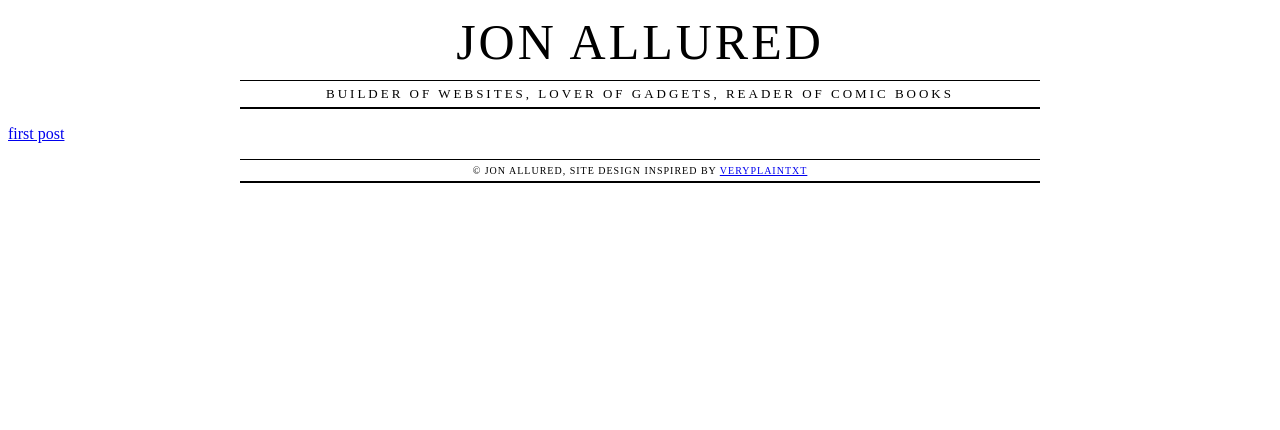
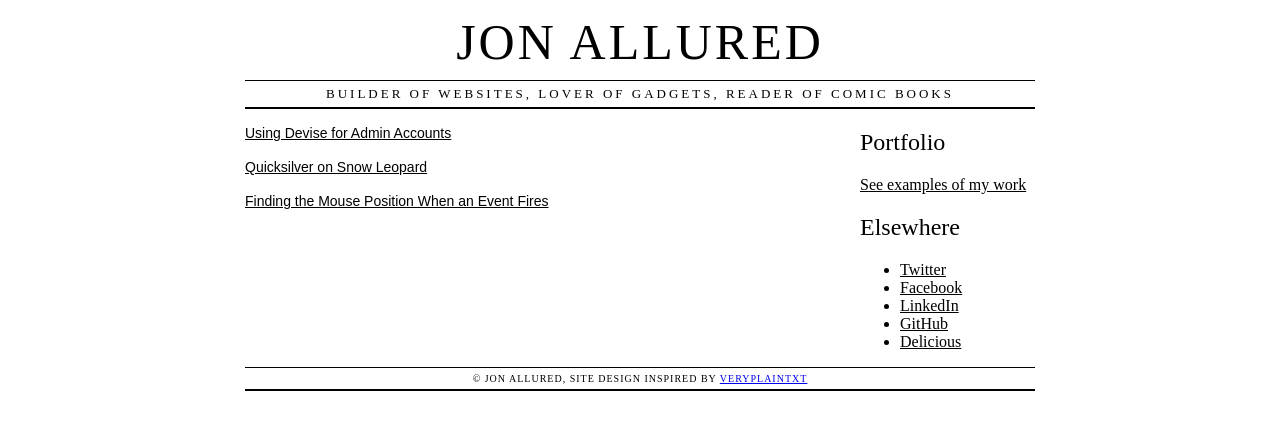
Before and after one commit to jonallured/jonallured.com, a Jekyll site: the page built from index.html, in a window 1280 px wide. Shown: the top 430 px of the page. Built offline with Jekyll 4.4.1, drawn with Linux system fonts in a browser that asks for light colours.

Commit message:
bunch more styling

```diff
--- a/_layouts/default.html
+++ b/_layouts/default.html
@@ -8,10 +8,25 @@
 	</head>
 	<body>
 		<header>
-			<h1 id="home"><a href="/">Jon Allured</a></h1>
-			<p id="tagline">Builder of Websites, Lover of Gadgets, Reader of Comic Books</p>
+			<h1><a href="/">Jon Allured</a></h1>
+			<p>Builder of Websites, Lover of Gadgets, Reader of Comic Books</p>
 		</header>
-		{{ content }}
+		<section>
+			{{ content }}
+			<aside>
+				<h2>Portfolio</h2>
+				<p><a href="/portfolio">See examples of my work</a></p>
+				<h2>Elsewhere</h2>
+				<ul>
+					<li><a href="http://www.twitter.com/jonallured">Twitter</a></li>
+					<li><a href="http://www.facebook.com/jonallured">Facebook</a></li>
+					<li><a href="http://www.linkedin.com/in/jonallured">LinkedIn</a></li>
+					<li><a href="http://github.com/jonallured">GitHub</a></li>
+					<!-- <li><a href="http://www.flickr.com/photos/jonallured">Flickr</a></li> -->
+					<li><a href="http://delicious.com/jonallured">Delicious</a></li>
+				</ul>
+			</aside>
+		</section>
 		<footer>
 			<p>&copy; Jon Allured, site design inspired by <a href="http://www.plaintxt.org/#veryplaintxt">VERYPLAINTXT</a></p>
 		</footer>
--- a/_layouts/post.html
+++ b/_layouts/post.html
@@ -1,6 +1,6 @@
 ---
 layout: default
 ---
-<div id="post">
+<article>
 {{ content }}
-</div>
+</article>
--- a/index.html
+++ b/index.html
@@ -2,7 +2,8 @@
 layout: default
 title: Jon Allured
 ---
-
-<div id="post">
-	<p><a href="/2009/12/25/finding-the-mouse-position-when-an-event-fires.html">first post</a></p>
-</div>
+<article>
+	<p><a href="/2011/04/30/using-devise-for-admin-accounts.html">Using Devise for Admin Accounts</a></p>
+	<p><a href="/2009/12/30/quicksilver-on-snow-leopard.html">Quicksilver on Snow Leopard</a></p>
+	<p><a href="/2009/12/25/finding-the-mouse-position-when-an-event-fires.html">Finding the Mouse Position When an Event Fires</a></p>
+</article>
--- a/style.css
+++ b/style.css
@@ -7,24 +7,24 @@ header, footer {
 	width: 800px;
 }
 
-header h1#home {
+header h1 {
 	font-size: 50px;
 	font-weight: normal;
 	line-height: 65px;
 	margin: 10px 0 5px;
 }
 
-header h1#home a {
+header h1 a {
 	color: #000;
 	text-decoration: none;
 }
 
-header p#tagline {
+header p {
 	border-bottom: 2px solid #000;
 	border-top: 1px solid #000;
 	font-size: 13px;
 	line-height: 26px;
-	margin: 0;
+	margin: 0 5px;
 	padding: 0;
 }
 
@@ -33,5 +33,71 @@ footer p {
 	border-top: 1px solid #000;
 	font-size: 10px;
 	letter-spacing: 1px;
+	margin: 0 5px;
 	padding: 5px 0;
 }
+
+section {
+	margin: 0px auto;
+	overflow: hidden;
+	width: 800px;
+}
+
+article {
+	float: left;
+	padding: 0 5px;
+	width: 600px;
+}
+
+aside {
+	float: right;
+	width: 180px;
+}
+
+article h1, h2, h3, h4, h5, h6 {
+	font-family: 'times new roman',times,serif;
+	font-weight: 400;
+}
+
+article h1 {
+	font-size: 30px;
+}
+
+article h2 {
+	font-size: 20px;
+}
+
+article p {
+	font-family: arial;
+	font-size: 14px;
+	line-height: 20px;
+}
+
+section a:link {
+	color: #000;
+}
+
+section a:visited {
+	color: #777;
+}
+
+section a:hover, section a:active {
+	color: #00F;
+}
+
+code {
+	background-color: #eee;
+	font-family: "courier new",courier,monospace;
+	padding: 2px 4px;
+}
+
+pre {
+	background-color: #eee;
+	line-height: 16px;
+	overflow-x: auto;
+	padding: 10px;
+}
+
+pre code {
+	background: none;
+}
```
Also changed, not shown: _posts/2009-12-25-finding-the-mouse-position-when-an-event-fires.md (+2 -2 lines).
